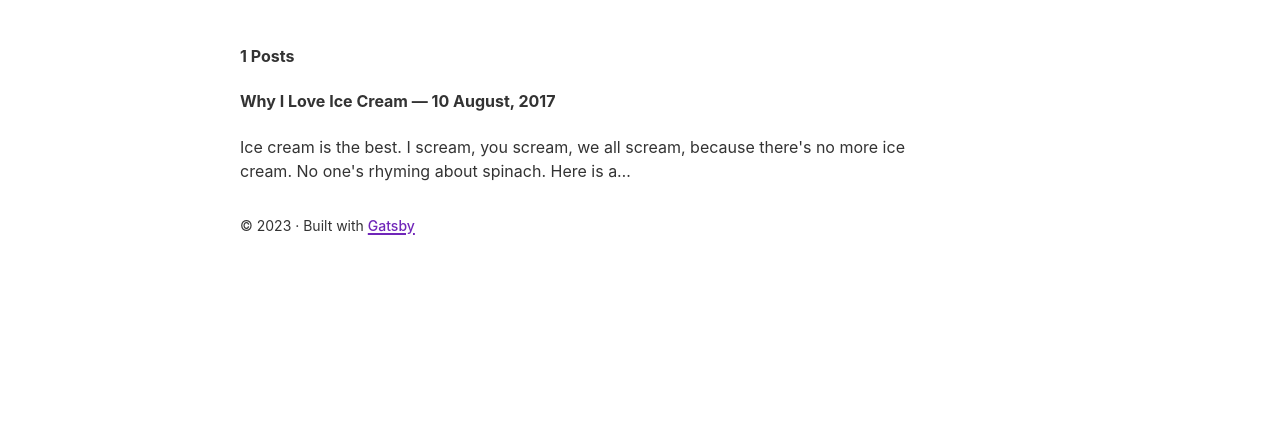
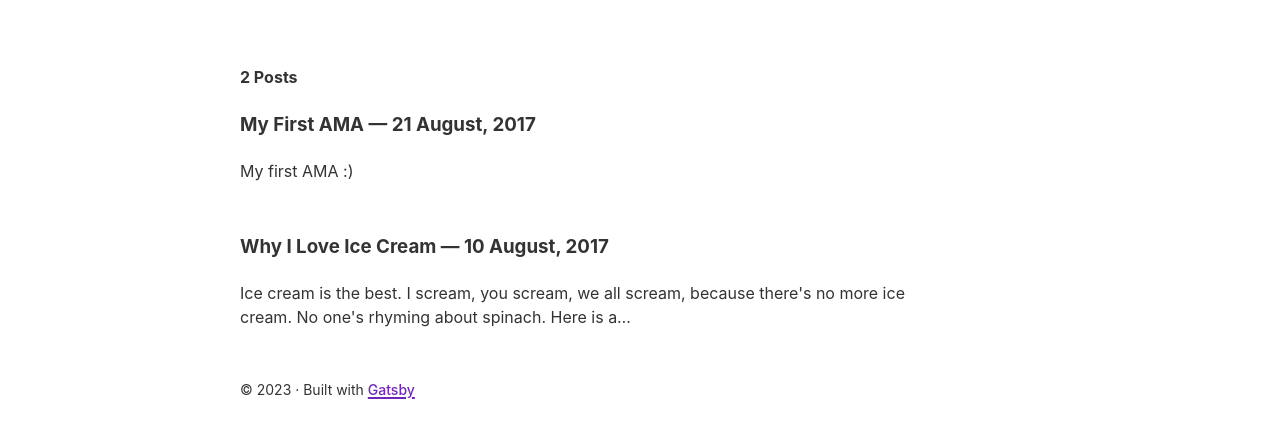
Before and after one commit to ETCraig/gatsby-blog-template, a Gatsby site: page / in a window 1280 px wide. Shown: the part 140-578 px from the top of the page. Built offline with nearby package versions, Linux system fonts and the light colour scheme; Gatsby itself is replaced by a stand-in of ours.

Commit message:
Styled Components Added

```diff
--- a/gatsby-config.js
+++ b/gatsby-config.js
@@ -32,6 +32,7 @@ module.exports = {
     },
     `gatsby-transformer-remark`,
     `gatsby-transformer-sharp`,
+    `gatsby-plugin-styled-components`,
     `gatsby-plugin-sharp`,
     {
       resolve: `gatsby-plugin-manifest`,
--- a/package.json
+++ b/package.json
@@ -5,15 +5,18 @@
   "version": "0.1.0",
   "author": "Kyle Mathews <mathews.kyle@gmail.com>",
   "dependencies": {
+    "babel-plugin-styled-components": "^2.0.7",
     "gatsby": "^5.3.3",
     "gatsby-plugin-image": "^3.3.2",
     "gatsby-plugin-manifest": "^5.3.1",
     "gatsby-plugin-sharp": "^5.3.2",
+    "gatsby-plugin-styled-components": "^6.3.0",
     "gatsby-source-filesystem": "^5.3.1",
     "gatsby-transformer-remark": "^6.3.2",
     "gatsby-transformer-sharp": "^5.3.1",
     "react": "^18.2.0",
-    "react-dom": "^18.2.0"
+    "react-dom": "^18.2.0",
+    "styled-components": "^5.3.6"
   },
   "devDependencies": {
     "prettier": "^2.8.0"
--- /dev/null
+++ b/src/markdown-pages/my-first-ama.md
@@ -0,0 +1,9 @@
+---
+title: 'My First AMA'
+date: '2017-08-21'
+description: 'My first AMA :)'
+---
+
+Thank you everyone who enjoyed the AMA! It was my first one and I'd love to do it again.
+
+<iframe width="560" height="315" src="https://www.youtube.com/embed/DXJO3AraeMQ" frameborder="0" allow="accelerometer; autoplay; encrypted-media; gyroscope; picture-in-picture" allowfullscreen></iframe>
--- a/src/pages/index.js
+++ b/src/pages/index.js
@@ -1,24 +1,45 @@
 import * as React from "react"
-import { graphql } from "gatsby"
+import { graphql, Link } from "gatsby"
+import styled from "styled-components"
 
 import Layout from "../components/layout"
 import Seo from "../components/seo"
 import * as styles from "../components/index.module.css"
 
-const IndexPage = ({ data}) => (
+const Title = styled.h1`
+  display: inline-block;
+`
+
+const BlogTitle = styled.h3`
+  margin-bottom: 20px;
+  &:hover {
+    color: #1dcaff;
+  }
+`
+
+const BlogLink = styled(Link)`
+  text-decoration: none;
+  color: inherit;
+`
+
+const BlogBody = styled.div`
+  margin-bottom: 50px;
+`
+
+const IndexPage = ({ data }) => (
   <Layout>
     <div>
-      <h1>Thoughts by Craig</h1>
+      <Title>Thoughts by Craig</Title>
       <h4>{data.allMarkdownRemark.totalCount} Posts</h4>
       {data.allMarkdownRemark.edges.map(({ node }) => (
-        <div key={node.id}>
-          <span to={node.fields.slug}>
-            <h4>
+        <BlogBody key={node.id}>
+          <BlogLink to={node.fields.slug}>
+            <BlogTitle>
               {node.frontmatter.title} <span>— {node.frontmatter.date}</span>
-            </h4>
-          </span>
+            </BlogTitle>
+          </BlogLink>
           <p>{node.frontmatter.description || node.excerpt}</p>
-        </div>
+        </BlogBody>
       ))}
     </div>
   </Layout>
```
Also changed, not shown: 1 other file.
